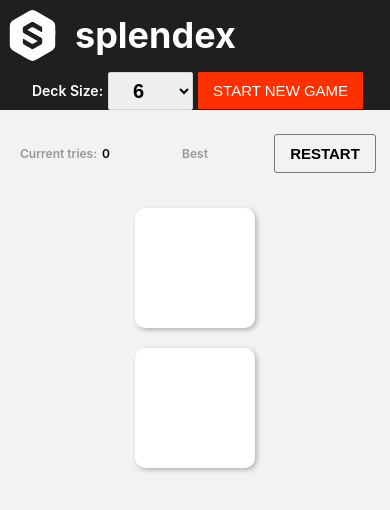
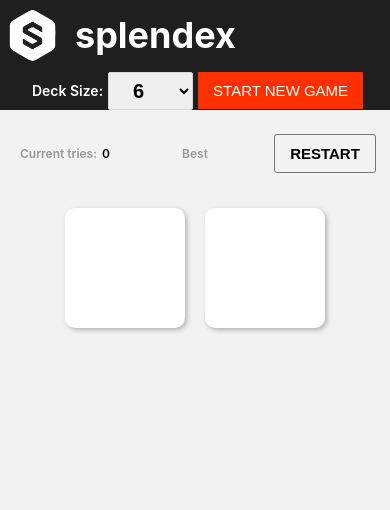
Before and after one commit to swiss1111/card-matching-game, a Next.js app: page /1 in a window 390 px wide. Shown: the top 510 px of the page. Built offline with nearby package versions, Linux system fonts and the light colour scheme.

Commit message:
responsive design for game table

```diff
--- a/components/gameTable/gameTable.module.css
+++ b/components/gameTable/gameTable.module.css
@@ -64,8 +64,9 @@
 .table {
     margin: 5px 0;
     display: flex;
-    flex-direction: column;
     align-items: center;
+    flex-flow: row wrap;
+    justify-content: center;
 }
 
 .row {
--- a/components/gameTable/gameTable.tsx
+++ b/components/gameTable/gameTable.tsx
@@ -8,7 +8,6 @@ import {checkAndSetBestTry, getBestTry} from "../../utils/localStorageUtils";
 
 export default function GameTable({size}: GameTableProps) {
     const [cardArray, setCardArray] = useState([] as CardType[]);
-    const [cardTable, setCardTable] = useState([] as CardType[][]);
     const [steps, setSteps] = useState(0);
 
     useEffect(() => {
@@ -23,9 +22,7 @@ export default function GameTable({size}: GameTableProps) {
 
     function createGame() {
         if (size) {
-            const [cardShuffledArray, table] = createCardSortedArray(size);
-            setCardArray(cardShuffledArray);
-            setCardTable(table);
+            setCardArray(createCardSortedArray(size));
         }
     }
 
@@ -66,7 +63,7 @@ export default function GameTable({size}: GameTableProps) {
                 break;
         }
 
-        setCardTable([...cardTable]);
+        setCardArray([...cardArray]);
 
         checkWinner();
     }
@@ -90,14 +87,8 @@ export default function GameTable({size}: GameTableProps) {
             </div>
             <div className={styles.table}>
                 {
-                    cardTable.map((row, rowIndex) => (
-                        <div className={styles.row} key={`row-${rowIndex}`}>
-                            {
-                                row.map((card, cardIndex) => (
-                                    <Card card={card} onClick={cardClick} key={`card-${card.typeId}-${cardIndex}`}/>
-                                ))
-                            }
-                        </div>
+                    cardArray.map((card, index) => (
+                        <Card card={card} onClick={cardClick} key={`card-${card.typeId}-${index}`}/>
                     ))
                 }
             </div>
--- a/utils/gameUtils.ts
+++ b/utils/gameUtils.ts
@@ -80,20 +80,6 @@ export function createCardArray(size = 6): Card[] {
     return result;
 }
 
-export function createCardSortedArray(size = 6): [cardShuffledArray:Card[], table:Card[][]]  {
-    const table: Card[][] = [];
-
-    const cardShuffledArray = shuffle(createCardArray(size));
-
-    let i = 5;
-    while ( i > 1 && !(size%i==0) ) {
-        i = i-1;
-    }
-
-    for (let j = 0; j < cardShuffledArray.length; j += i) {
-        const chunk = cardShuffledArray.slice(j, j + i);
-        table.push(chunk);
-    }
-
-    return [cardShuffledArray, table];
+export function createCardSortedArray(size = 6):Card[]  {
+    return shuffle(createCardArray(size));
 }
```
